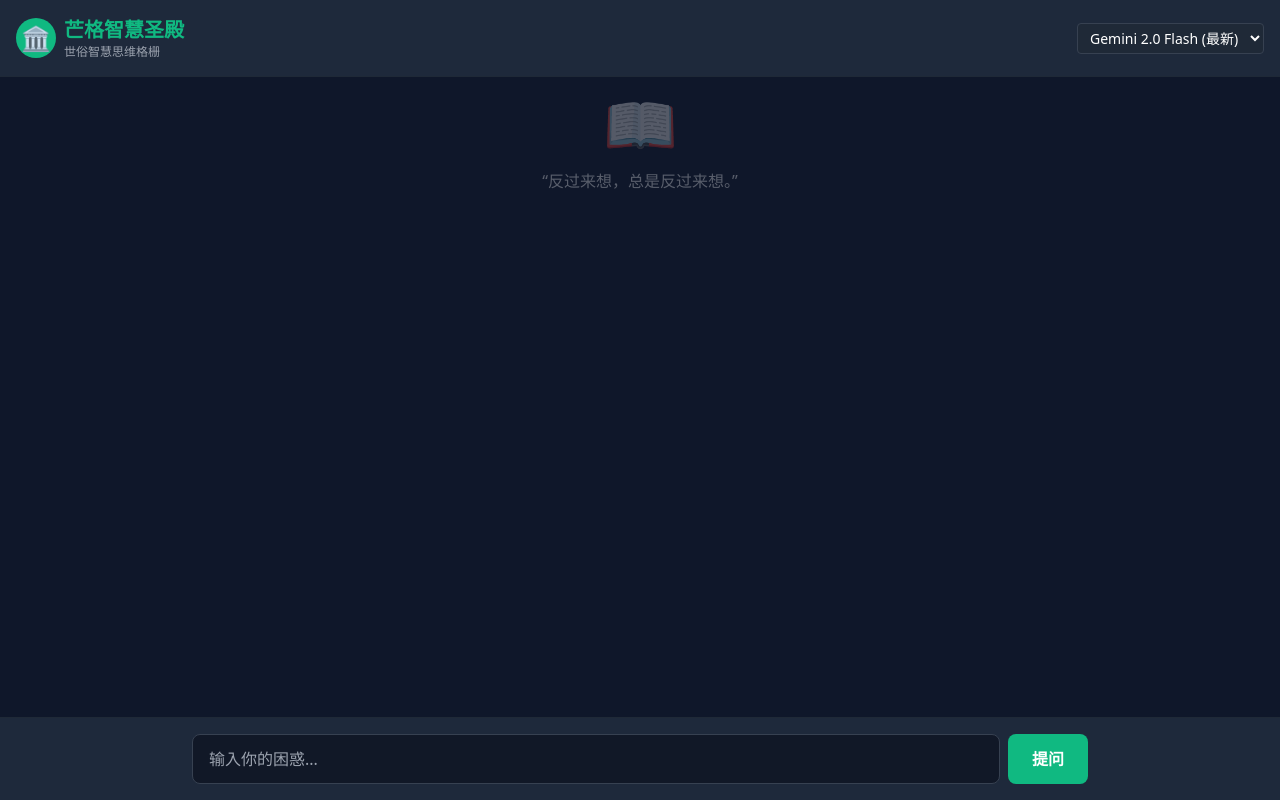
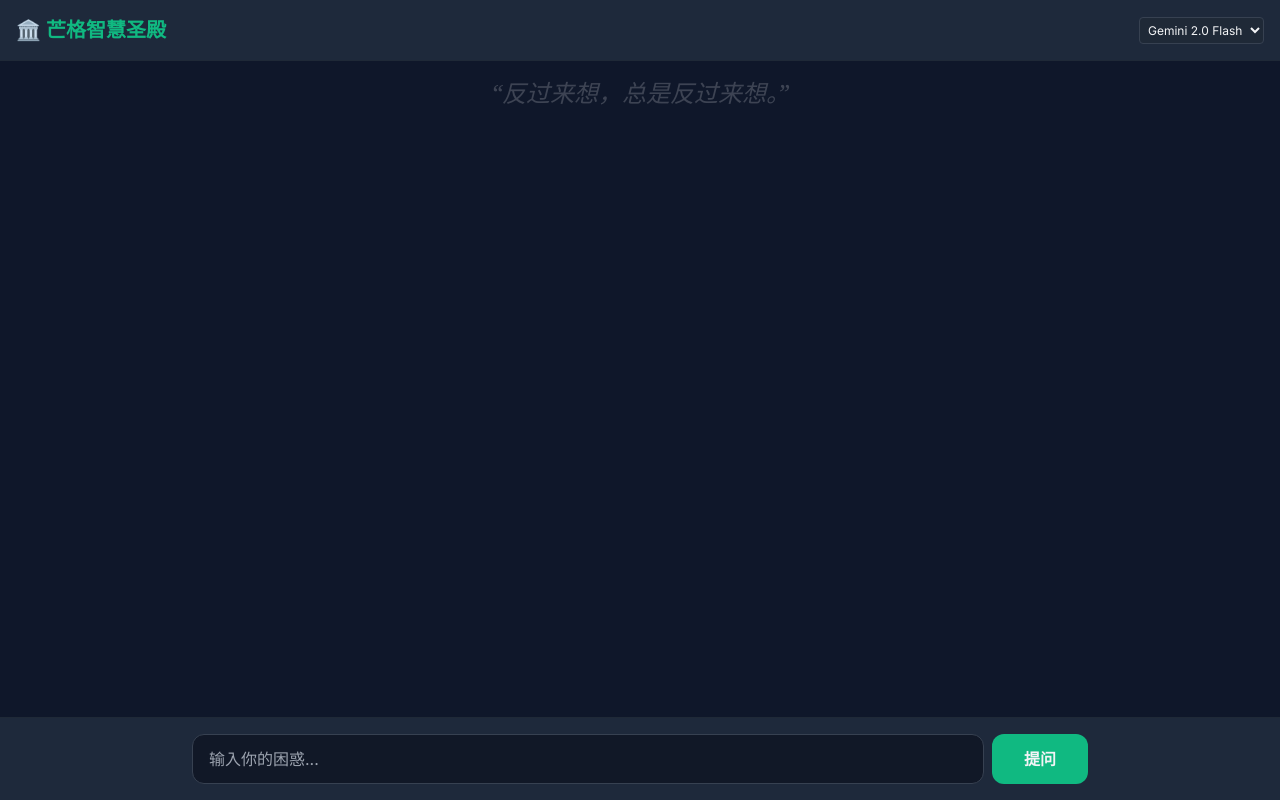
Before and after one commit to jamesbond008/mungers-mind, a React (Vite) app: page / in a window 1280 px wide. Built offline with nearby package versions, Linux system fonts and the light colour scheme.

Commit message:
Update App.tsx

```diff
--- a/App.tsx
+++ b/App.tsx
@@ -3,32 +3,25 @@ import ReactMarkdown from 'react-markdown';
 import remarkGfm from 'remark-gfm';
 import html2pdf from 'html2pdf.js';
 import { getMungerAdvice } from './services/geminiService';
-import { MungerResponse } from './types';
 
-// 预设模型，防止加载失败
-const DEFAULT_MODELS = [
-  { id: 'gemini-2.0-flash', name: 'Gemini 2.0 Flash (最新)' },
-  { id: 'gemini-1.5-flash', name: 'Gemini 1.5 Flash' }
-];
+const DEFAULT_MODELS = [{ id: 'gemini-2.0-flash', name: 'Gemini 2.0 Flash' }];
 
 function App() {
   const [input, setInput] = useState('');
   const [messages, setMessages] = useState<any[]>([]);
   const [loading, setLoading] = useState(false);
-  const [error, setError] = useState<string | null>(null);
   const [models] = useState(DEFAULT_MODELS);
-
   const messagesEndRef = useRef<HTMLDivElement>(null);
 
-  // PDF 导出函数
+  // 高清 PDF 导出配置
   const exportToPDF = (elementId: string) => {
     const element = document.getElementById(elementId);
     const opt = {
-      margin: 1,
-      filename: `Munger_Advice_${new Date().getTime()}.pdf`,
-      image: { type: 'jpeg', quality: 0.98 },
-      html2canvas: { scale: 2 },
-      jsPDF: { unit: 'in', format: 'letter', orientation: 'portrait' }
+      margin: 0.5,
+      filename: `Munger_Report_${Date.now()}.pdf`,
+      image: { type: 'jpeg', quality: 1 },
+      html2canvas: { scale: 3, useCORS: true },
+      jsPDF: { unit: 'in', format: 'a4', orientation: 'portrait' }
     };
     html2pdf().set(opt).from(element).save();
   };
@@ -41,79 +34,81 @@ function App() {
     e.preventDefault();
     if (!input.trim() || loading) return;
 
-    const userMessage = { role: 'user', content: input, timestamp: new Date().toISOString() };
-    setMessages(prev => [...prev, userMessage]);
+    const userMsg = { role: 'user', content: input };
+    setMessages(prev => [...prev, userMsg]);
     setInput('');
     setLoading(true);
 
     try {
-      const response: MungerResponse = await getMungerAdvice(input);
-      const assistantMessage = {
-        id: `msg-${Date.now()}`, // 为 PDF 导出提供唯一 ID
+      const res = await getMungerAdvice(input);
+      const assistantMsg = {
+        id: `report-${Date.now()}`,
         role: 'assistant',
-        content: response.content,
-        timestamp: response.timestamp
+        content: res.content
       };
-      setMessages(prev => [...prev, assistantMessage]);
-    } catch (err: any) {
-      setError("系统故障。大概是电路里掺杂了太多的废话。再试一次。");
+      setMessages(prev => [...prev, assistantMsg]);
+    } catch (err) {
+      setMessages(prev => [...prev, { role: 'assistant', content: '服务暂时不可用' }]);
     } finally {
       setLoading(false);
     }
   };
 
   return (
-    <div className="min-h-screen bg-[#0f172a] text-white flex flex-col font-sans">
+    <div className="min-h-screen bg-[#0f172a] text-gray-100 flex flex-col">
       <header className="p-4 border-b border-gray-800 flex justify-between items-center bg-[#1e293b]">
-        <div className="flex items-center gap-2">
-          <div className="w-10 h-10 bg-[#10b981] rounded-full flex items-center justify-center text-2xl">🏛️</div>
-          <div>
-            <h1 className="text-xl font-bold text-[#10b981]">芒格智慧圣殿</h1>
-            <p className="text-xs text-gray-400">世俗智慧思维格栅</p>
-          </div>
-        </div>
-        <select className="bg-gray-800 border border-gray-700 rounded px-2 py-1 text-sm">
-          {(models || []).map(m => <option key={m.id} value={m.id}>{m.name}</option>)}
+        <h1 className="text-xl font-bold text-[#10b981]">🏛️ 芒格智慧圣殿</h1>
+        <select className="bg-gray-800 text-xs border border-gray-700 p-1 rounded">
+          {models.map(m => <option key={m.id}>{m.name}</option>)}
         </select>
       </header>
 
-      <main className="flex-1 overflow-y-auto p-4 space-y-6">
+      <main className="flex-1 overflow-y-auto p-4 space-y-8">
         {messages.length === 0 && (
-          <div className="h-full flex flex-col items-center justify-center opacity-30">
-            <div className="text-6xl mb-4">📖</div>
-            <p>“反过来想，总是反过来想。”</p>
+          <div className="h-full flex items-center justify-center opacity-20">
+            <p className="text-2xl italic font-serif">“反过来想，总是反过来想。”</p>
           </div>
         )}
 
         {(messages || []).map((msg, idx) => (
           <div key={idx} className={`flex ${msg.role === 'user' ? 'justify-end' : 'justify-start'}`}>
-            <div
-              id={msg.id}
-              className={`max-w-[90%] p-5 rounded-xl ${
-                msg.role === 'user' ? 'bg-[#10b981]' : 'bg-[#1e293b] border border-gray-700'
-              }`}
-            >
-              {msg.role === 'assistant' && (
-                <div className="flex justify-between items-center mb-3">
-                  <span className="text-xs font-bold text-[#10b981] uppercase tracking-wider">查理的深度判断</span>
+            {msg.role === 'user' ? (
+              <div className="bg-[#10b981] p-3 rounded-lg max-w-[80%] shadow-lg">
+                {msg.content}
+              </div>
+            ) : (
+              /* 模拟你上传的 PDF 样式的报告卡片 */
+              <div className="flex flex-col items-center w-full">
+                <div id={msg.id} className="bg-white text-gray-900 p-8 w-full max-w-[800px] shadow-2xl border-t-[12px] border-[#10b981]">
+                  <div className="flex justify-between border-b-2 border-gray-100 pb-4 mb-6">
+                    <div>
+                      <h2 className="text-xl font-black tracking-tighter uppercase">Munger's Mind Oracle Report</h2>
+                      <p className="text-xs text-gray-400">查理·芒格智慧助手 - 深度分析报告</p>
+                    </div>
                     <button
                       onClick={() => exportToPDF(msg.id)}
-                    className="text-[10px] bg-gray-700 hover:bg-gray-600 px-2 py-1 rounded transition-colors"
+                      className="no-print bg-gray-100 hover:bg-[#10b981] hover:text-white px-3 py-1 rounded text-[10px] font-bold transition-all"
                     >
-                    📥 导出 PDF
+                      DOWNLOAD PDF
                     </button>
                   </div>
-              )}
-              {/* 支持 Markdown 和表格渲染 */}
-              <div className="prose prose-invert max-w-none prose-table:border prose-th:bg-gray-800 prose-th:p-2 prose-td:p-2 prose-td:border-gray-700">
+
+                  <div className="prose prose-sm max-w-none prose-table:border prose-th:bg-gray-50 prose-th:p-2 prose-td:p-2">
                     <ReactMarkdown remarkPlugins={[remarkGfm]}>
                       {msg.content}
                     </ReactMarkdown>
                   </div>
+
+                  <div className="mt-8 pt-4 border-t border-dashed border-gray-200 flex justify-between text-[10px] text-gray-400 italic">
+                    <span>Generated by Munger Wisdom Temple</span>
+                    <span>© 2026 Worldly Wisdom Lattice</span>
                   </div>
                 </div>
+              </div>
+            )}
+          </div>
         ))}
-        {loading && <div className="text-gray-500 animate-pulse">查理正在翻阅思维模型...</div>}
+        {loading && <div className="text-center animate-pulse text-gray-500">正在调动思维格栅...</div>}
         <div ref={messagesEndRef} />
       </main>
 
@@ -124,9 +119,9 @@ function App() {
             value={input}
             onChange={(e) => setInput(e.target.value)}
             placeholder="输入你的困惑..."
-            className="flex-1 bg-gray-900 border border-gray-700 rounded-lg px-4 py-3 text-white focus:ring-2 focus:ring-[#10b981] outline-none"
+            className="flex-1 bg-gray-900 border border-gray-700 rounded-xl px-4 py-3 outline-none focus:ring-2 focus:ring-[#10b981]"
           />
-          <button type="submit" className="bg-[#10b981] px-6 py-3 rounded-lg font-bold">提问</button>
+          <button type="submit" className="bg-[#10b981] px-8 py-3 rounded-xl font-bold hover:bg-[#059669] transition-colors">提问</button>
         </form>
       </footer>
     </div>
```
Lines whose indentation alone changed are shown as unchanged.
